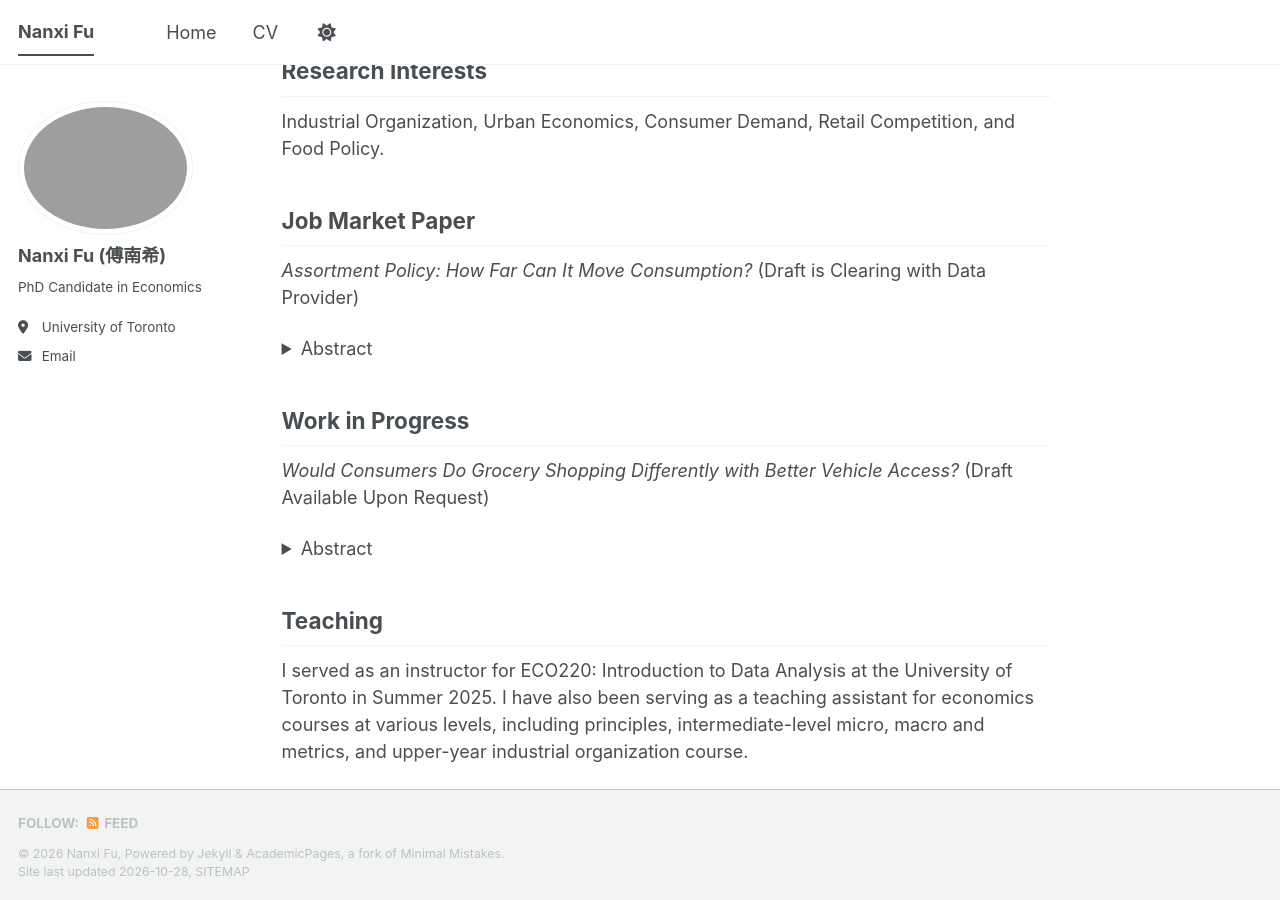
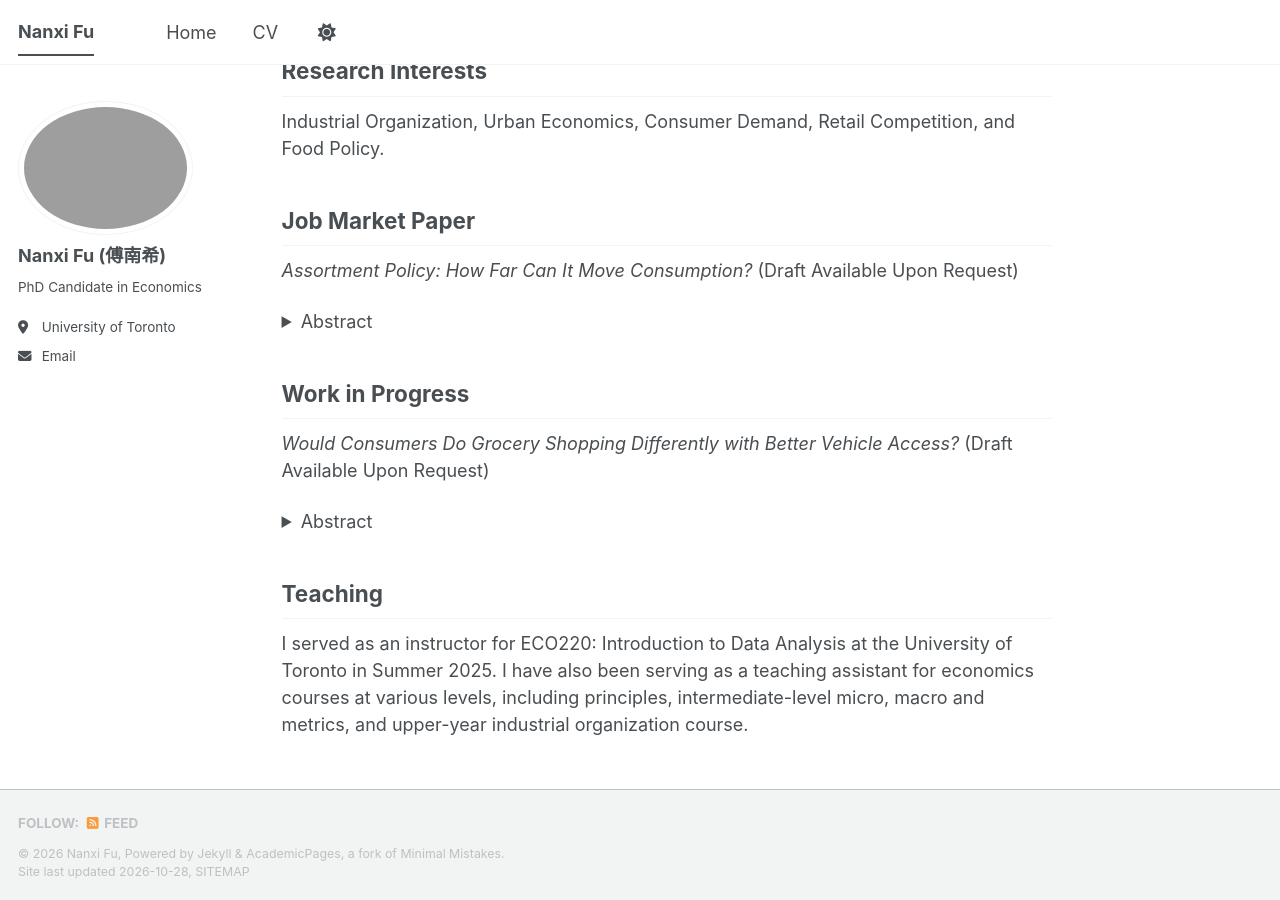
Before and after one commit to nanxifu/academic-website-test, a Jekyll site: the page built from _pages/about.md, in a window 1280 px wide and 900 px high, scrolled down 444 px. Built offline with Jekyll 4.4.1, drawn with Linux system fonts in a browser that asks for light colours; a style sheet for code colours, icons or effects is not loaded.

Commit message:
Update about.md

```diff
--- a/_pages/about.md
+++ b/_pages/about.md
@@ -18,7 +18,7 @@ Industrial Organization, Urban Economics, Consumer Demand, Retail Competition, a
 
 ## Job Market Paper
 
-*Assortment Policy: How Far Can It Move Consumption?* (Draft is Clearing with Data Provider)
+*Assortment Policy: How Far Can It Move Consumption?* (Draft Available Upon Request)
 <details>
 <summary>Abstract</summary>
 
```
